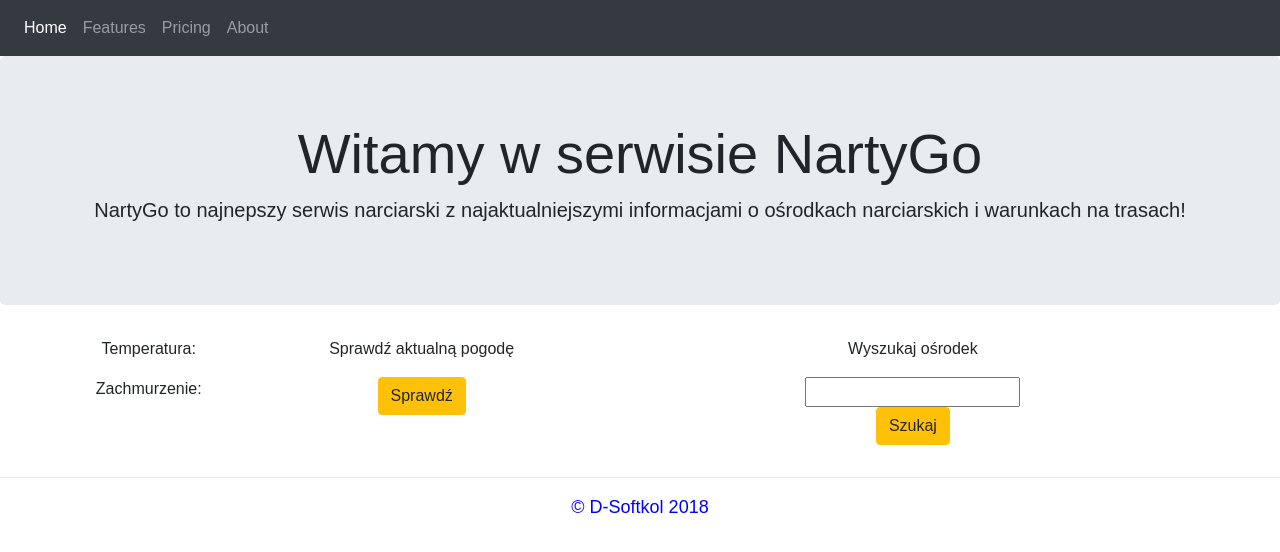
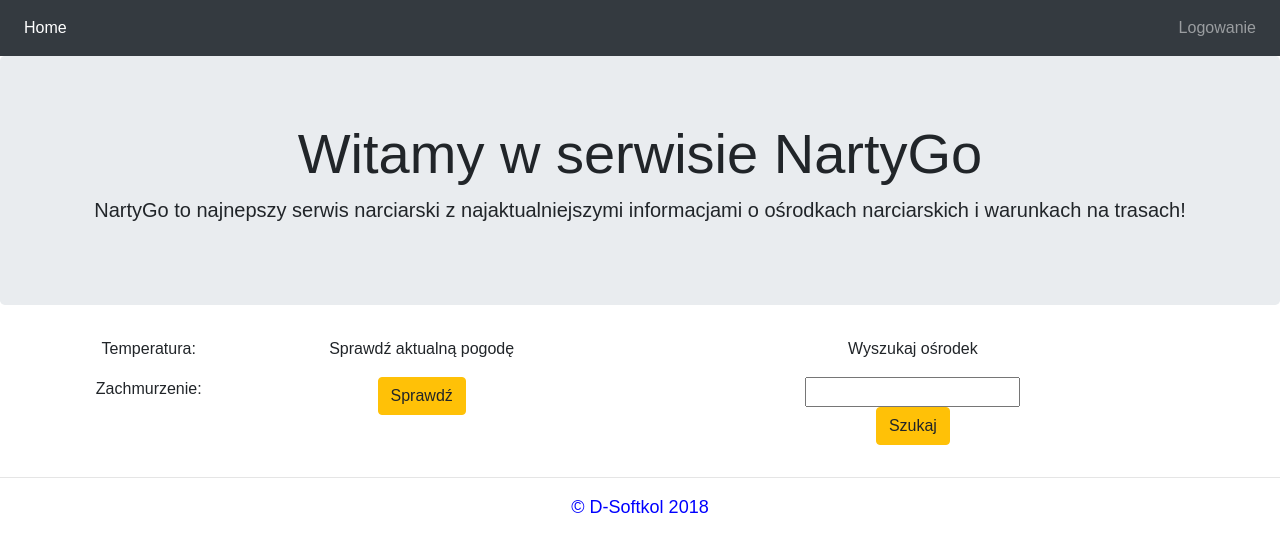
Before and after one commit to dorkka/NartyGo, a React (Create React App) app: page / in a window 1280 px wide. Shown: the top 552 px of the page. Built offline with nearby package versions, Linux system fonts and the light colour scheme.

Commit message:
Basic styling for Header

```diff
--- a/src/components/TopLayout.js
+++ b/src/components/TopLayout.js
@@ -11,15 +11,9 @@ class TopLayout extends Component {
               <li className="nav-item active">
                 <a className="nav-link" href="#">Home <span className="sr-only">(current)</span></a>
               </li>
-              <li className="nav-item">
-                <a className="nav-link" href="#">Features</a>
-              </li>
-              <li className="nav-item">
-                <a className="nav-link" href="#">Pricing</a>
-              </li>
-              <li className="nav-item">
-                <a className="nav-link" href="#">About</a>
-              </li>
+              </ul>
+              <ul class="nav navbar-nav navbar-right">
+                <li><a className="nav-link" href="#">Logowanie</a></li>
               </ul>
             </div>
             </nav>
```
